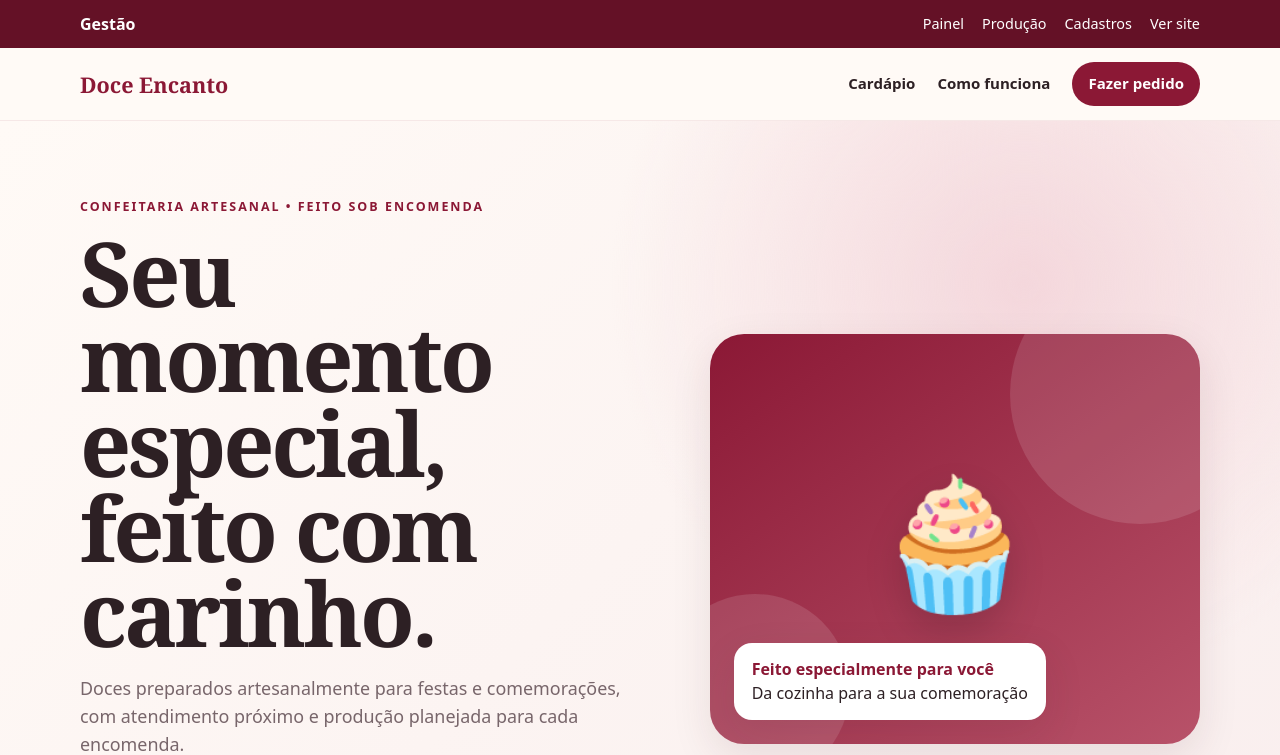
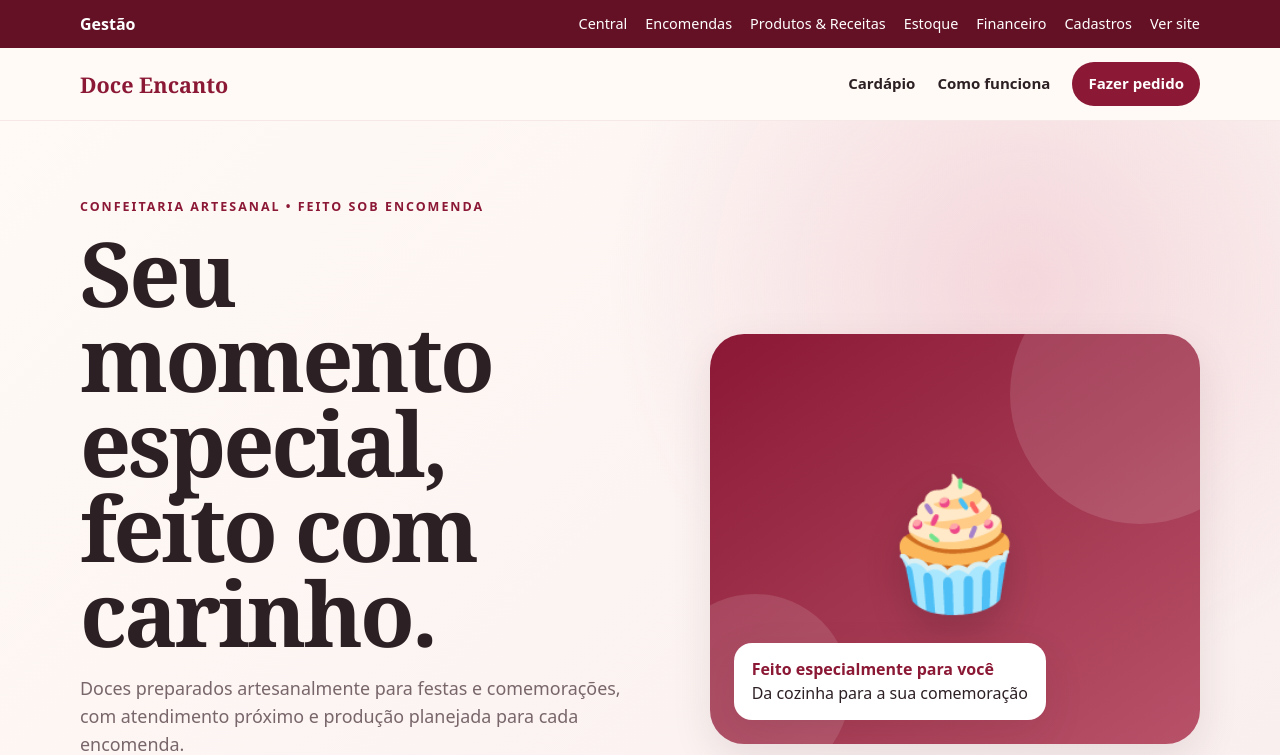
Before and after one commit to marcospaulosteles-pixel/Confeiteria_Faculadade, a Django app: page / in a window 1280 px wide. Shown: the top 755 px of the page. Run offline with Django 5.2, Linux system fonts and the light colour scheme; the visitor is signed in with stand-in values (Sample User, id 1); data that the repository does not hold is empty.

Commit message:
V4 - Central de gestão e automações

```diff
--- a/gestao/admin.py
+++ b/gestao/admin.py
@@ -7,3 +7,7 @@ class ItemInline(admin.TabularInline): model=ItemPedido; extra=0
 @admin.register(Pedido)
 class PedidoAdmin(admin.ModelAdmin): list_display=('id','cliente','data_entrega','status','origem'); list_filter=('status','origem'); inlines=[ItemInline]
 admin.site.register(Ingrediente); admin.site.register(Despesa)
+from .models import Compra
+@admin.register(Compra)
+class CompraAdmin(admin.ModelAdmin):
+    list_display=('ingrediente','quantidade','valor_total','data')
--- a/gestao/forms.py
+++ b/gestao/forms.py
@@ -11,3 +11,32 @@ class PedidoForm(forms.ModelForm):
         data=self.cleaned_data['data_entrega']; dias=settings.ANTECEDENCIA_MINIMA_DIAS
         if data < date.today()+timedelta(days=dias): raise forms.ValidationError(f'Trabalhamos com encomendas feitas com {dias} dias de antecedência. Escolha uma data a partir de {(date.today()+timedelta(days=dias)).strftime("%d/%m/%Y")}.')
         return data
+
+from decimal import Decimal
+from .models import Ingrediente, Produto, Receita, Compra, Despesa, ItemPedido
+
+class IngredienteForm(forms.ModelForm):
+    class Meta:
+        model=Ingrediente; fields=['nome','unidade','quantidade','estoque_minimo','validade','custo_unitario']
+        labels={'nome':'Ingrediente','unidade':'Como você controla','quantidade':'Quantidade atual no estoque','estoque_minimo':'Avise-me quando chegar a','validade':'Validade (opcional)','custo_unitario':'Custo por unidade de medida'}
+        widgets={'validade':forms.DateInput(attrs={'type':'date'}), 'custo_unitario':forms.NumberInput(attrs={'step':'0.0001'})}
+
+class CompraForm(forms.ModelForm):
+    class Meta:
+        model=Compra; fields=['ingrediente','quantidade','valor_total']
+        labels={'ingrediente':'O que você comprou?','quantidade':'Quanto entrou no estoque?','valor_total':'Quanto pagou no total?'}
+        widgets={'quantidade':forms.NumberInput(attrs={'step':'0.01','min':'0.01'}),'valor_total':forms.NumberInput(attrs={'step':'0.01','min':'0.01'})}
+
+class ProdutoRapidoForm(forms.ModelForm):
+    rendimento=forms.IntegerField(min_value=1, initial=100, label='Rendimento de referência (unidades)', help_text='Ex.: esta receita rende 100 brigadeiros.')
+    class Meta:
+        model=Produto; fields=['nome','descricao','preco','imagem_url','ativo']
+        labels={'nome':'Nome do doce','descricao':'Descrição para o cliente','preco':'Preço de venda (R$)','imagem_url':'Foto do produto (URL)','ativo':'Mostrar no cardápio'}
+
+class ReceitaLinhaForm(forms.Form):
+    ingrediente=forms.ModelChoiceField(queryset=Ingrediente.objects.all().order_by('nome'), label='Ingrediente')
+    quantidade=forms.DecimalField(min_value=Decimal('0.0001'), max_digits=10, decimal_places=2, label='Quantidade na receita')
+
+class DespesaForm(forms.ModelForm):
+    class Meta:
+        model=Despesa; fields=['descricao','valor','data']; labels={'descricao':'O que foi pago?','valor':'Valor (R$)','data':'Data'}; widgets={'data':forms.DateInput(attrs={'type':'date'})}
--- a/gestao/templates/gestao/base.html
+++ b/gestao/templates/gestao/base.html
@@ -15,7 +15,7 @@ main{min-height:70vh}.hero{padding:72px 0 52px;background:radial-gradient(circle
 @media(max-width:800px){.nav-links a:not(.nav-cta){display:none}.hero{padding-top:44px}.hero-grid{grid-template-columns:1fr}.hero-art{min-height:300px}.products{grid-template-columns:1fr 1fr}.form-grid{grid-template-columns:1fr}.full{grid-column:auto}}@media(max-width:540px){.process,.dashboard-cards{grid-template-columns:1fr}.order-summary{bottom:8px;padding:12px 14px}.order-summary small{display:none}.summary-total b{font-size:1.12rem}.dash-head{align-items:stretch;flex-direction:column}.dash-head .btn{width:100%}.container{width:min(100% - 24px,1120px)}.products{grid-template-columns:1fr}.hero h1{font-size:3rem}.hero-art{min-height:250px}.cake{font-size:6rem}.submit-row{align-items:stretch;flex-direction:column}.submit-row button{width:100%}}
 </style>
 </head><body>
-{% if user.is_staff %}<div class="admin-nav"><div class="container"><strong>Gestão</strong><a href="/painel/">Painel</a><a href="/producao/">Produção</a><a href="/admin/">Cadastros</a><a href="/">Ver site</a></div></div>{% endif %}
+{% if user.is_staff %}<div class="admin-nav"><div class="container"><strong>Gestão</strong><a href="/gestao/">Central</a><a href="/producao/">Encomendas</a><a href="/gestao/produtos/">Produtos & Receitas</a><a href="/gestao/estoque/">Estoque</a><a href="/gestao/financeiro/">Financeiro</a><a href="/admin/">Cadastros</a><a href="/">Ver site</a></div></div>{% endif %}
 <header class="site-header"><div class="container nav"><a class="brand" href="/">Doce Encanto</a><nav class="nav-links"><a href="/#cardapio">Cardápio</a><a href="/#como-funciona">Como funciona</a><a class="nav-cta" href="/#pedido">Fazer pedido</a></nav></div></header>
 {% for m in messages %}<div class="container" style="margin-top:16px"><div class="{% if m.tags == 'error' %}alert{% else %}success{% endif %}">{{m}}</div></div>{% endfor %}
 {% block conteudo %}{% endblock %}
--- /dev/null
+++ b/gestao/templates/gestao/estoque.html
@@ -0,0 +1 @@
+{% extends "gestao/base.html" %}{% block titulo %}Estoque{% endblock %}{% block conteudo %}<h1>Estoque</h1><p class="suave">Você não precisa fazer contas: registre as compras e o sistema soma as quantidades e recalcula o custo médio.</p><p><a class="botao" href="/gestao/compras/nova/">+ Registrar compra</a> <a href="/gestao/estoque/novo/">+ Novo ingrediente</a></p><div class="rolagem"><table><tr><th>Ingrediente</th><th>Tenho</th><th>Custo médio</th><th>Validade</th><th>Situação</th></tr>{% for i in ingredientes %}<tr><td><strong>{{ i.nome }}</strong></td><td>{{ i.quantidade }} {{ i.unidade }}</td><td>R$ {{ i.custo_unitario|floatformat:4 }}/{{ i.unidade }}</td><td>{{ i.validade|date:"d/m/Y"|default:"—" }}</td><td>{% if i.estoque_baixo %}⚠️ Comprar{% else %}✓ OK{% endif %}</td></tr>{% empty %}<tr><td colspan="5">Cadastre seu primeiro ingrediente.</td></tr>{% endfor %}</table></div><div class="aviso"><strong>Como funciona?</strong> Ao registrar uma compra, o estoque aumenta. Quando você marca um pedido como produzido, os ingredientes da receita são baixados automaticamente.</div>{% endblock %}
--- /dev/null
+++ b/gestao/templates/gestao/financeiro.html
@@ -0,0 +1 @@
+{% extends "gestao/base.html" %}{% block conteudo %}<h1>Financeiro simples</h1><p class="suave">Uma visão prática: quanto entrou, quanto os ingredientes custaram, outras despesas e o resultado estimado.</p><div class="numeros"><div>Vendas<b>R$ {{ fin.receita|floatformat:2 }}</b></div><div>Ingredientes<b>R$ {{ fin.custo|floatformat:2 }}</b></div><div>Outras despesas<b>R$ {{ fin.despesas|floatformat:2 }}</b></div><div>Resultado<b>R$ {{ fin.lucro|floatformat:2 }}</b></div></div><div class="aviso">💡 <strong>Resultado estimado</strong> = vendas − custo dos ingredientes − outras despesas cadastradas. Não representa necessariamente lucro contábil.</div><h2>Registrar outra despesa</h2><form method="post" class="cartao">{% csrf_token %}{% for c in form %}<label>{{ c.label }}</label>{{ c }}{{ c.errors }}{% endfor %}<p><button>Salvar despesa</button></p></form><h2>Últimas despesas</h2>{% for d in despesas %}<div class="cartao"><strong>{{ d.descricao }}</strong> · {{ d.data|date:"d/m/Y" }} <span style="float:right">R$ {{ d.valor|floatformat:2 }}</span></div>{% empty %}<p class="suave">Nenhuma despesa registrada.</p>{% endfor %}{% endblock %}
--- /dev/null
+++ b/gestao/templates/gestao/form_simples.html
@@ -0,0 +1 @@
+{% extends "gestao/base.html" %}{% block conteudo %}<h1>{{ titulo }}</h1><p class="suave">{{ subtitulo }}</p>{% if dica %}<div class="aviso">💡 {{ dica }}</div>{% endif %}<form method="post" class="cartao">{% csrf_token %}{{ form.non_field_errors }}{% for campo in form %}<label>{{ campo.label }}</label>{{ campo }}{% if campo.help_text %}<small class="suave">{{ campo.help_text }}</small>{% endif %}{{ campo.errors }}{% endfor %}<p><button>{{ botao }}</button> <a href="javascript:history.back()">Cancelar</a></p></form>{% endblock %}
--- /dev/null
+++ b/gestao/templates/gestao/novo_produto.html
@@ -0,0 +1 @@
+{% extends "gestao/base.html" %}{% block conteudo %}<h1>Novo produto e receita</h1><p class="suave">Informe uma receita de referência. Se ela rende 100 brigadeiros, coloque os ingredientes usados para fazer os 100. O sistema transforma isso em custo por unidade automaticamente.</p><form method="post">{% csrf_token %}<div class="cartao"><h2>1. Produto</h2>{{ form.non_field_errors }}{% for campo in form %}<label>{{ campo.label }}</label>{{ campo }}{% if campo.help_text %}<small class="suave">{{ campo.help_text }}</small>{% endif %}{{ campo.errors }}{% endfor %}</div><div class="cartao"><h2>2. Ingredientes da receita</h2><p class="suave">Use até 6 ingredientes nesta versão. Quantidades devem estar na mesma unidade do estoque.</p>{% for n in "123456" %}<div style="display:grid;grid-template-columns:2fr 1fr;gap:10px;margin:10px 0"><select name="ing_{{ n }}"><option value="">Escolha um ingrediente</option>{% for i in ingredientes %}<option value="{{ i.id }}">{{ i.nome }} ({{ i.unidade }})</option>{% endfor %}</select><input type="number" step="0.01" min="0" name="qtd_{{ n }}" placeholder="Quantidade"></div>{% endfor %}<p><a href="/gestao/estoque/novo/">Ingrediente não está na lista? Cadastre primeiro →</a></p></div><button>Calcular e salvar produto</button></form>{% endblock %}
--- /dev/null
+++ b/gestao/templates/gestao/produtos_gestao.html
@@ -0,0 +1 @@
+{% extends "gestao/base.html" %}{% block conteudo %}<h1>Produtos & Receitas</h1><p class="suave">Cadastre a receita uma vez. Depois o sistema usa os ingredientes para estimar custo, margem, necessidade de compras e baixa de estoque.</p><p><a class="botao" href="/gestao/produtos/novo/">+ Novo produto e receita</a></p>{% for p in produtos %}<div class="cartao"><h2>{{ p.nome }}</h2><div class="numeros"><div>Preço<b>R$ {{ p.preco|floatformat:2 }}</b></div><div>Custo estimado<b>R$ {{ p.custo|floatformat:2 }}</b></div><div>Margem bruta<b>R$ {{ p.margem|floatformat:2 }}</b></div></div><p><strong>Por unidade:</strong> {% for r in p.receitas.all %}{{ r.quantidade|floatformat:2 }} {{ r.ingrediente.unidade }} de {{ r.ingrediente.nome }}{% if not forloop.last %} · {% endif %}{% empty %}<span class="suave">receita ainda não cadastrada</span>{% endfor %}</p></div>{% empty %}<p>Nenhum produto cadastrado.</p>{% endfor %}{% endblock %}
--- a/gestao/urls.py
+++ b/gestao/urls.py
@@ -1,3 +1,8 @@
 from django.urls import path
 from . import views
-urlpatterns=[path('',views.cardapio,name='cardapio'),path('enviado/',views.pedido_enviado,name='pedido_enviado'),path('painel/',views.painel,name='painel'),path('producao/',views.producao,name='producao'),path('bot/webhook/',views.bot_webhook,name='bot_webhook')]
+urlpatterns=[
+ path('',views.cardapio,name='cardapio'),path('enviado/',views.pedido_enviado,name='pedido_enviado'),
+ path('gestao/',views.central,name='central'),path('painel/',views.painel,name='painel'),path('producao/',views.producao,name='producao'),
+ path('gestao/estoque/',views.estoque,name='estoque'),path('gestao/estoque/novo/',views.novo_ingrediente,name='novo_ingrediente'),path('gestao/compras/nova/',views.nova_compra,name='nova_compra'),
+ path('gestao/produtos/',views.produtos_gestao,name='produtos_gestao'),path('gestao/produtos/novo/',views.novo_produto,name='novo_produto'),path('gestao/financeiro/',views.financeiro,name='financeiro'),
+ path('bot/webhook/',views.bot_webhook,name='bot_webhook')]
--- a/gestao/views.py
+++ b/gestao/views.py
@@ -107,3 +107,75 @@ def bot_webhook(request):
                              dias_antecedencia=settings.ANTECEDENCIA_MINIMA_DIAS,
                              link_pedido=request.build_absolute_uri("/"), nome_loja=settings.NOME_LOJA)
     return JsonResponse({"resposta": resposta})
+from decimal import Decimal
+from django.db.models import Sum
+from .forms import IngredienteForm, CompraForm, ProdutoRapidoForm, DespesaForm
+from .models import Compra, Despesa, Receita
+
+@staff_member_required
+def central(request):
+    hoje=date.today()
+    proximos=list(Pedido.objects.filter(data_entrega__gte=hoje,status__in=['novo','confirmado','produzido']).prefetch_related('itens__produto').order_by('data_entrega')[:12])
+    ingredientes=list(Ingrediente.objects.all().order_by('nome'))
+    fin=services.resumo_financeiro(hoje.year,hoje.month)
+    confirmados=list(Pedido.objects.filter(status='confirmado').prefetch_related('itens__produto__receitas__ingrediente'))
+    return render(request,'gestao/central.html',{'hoje':hoje,'proximos':proximos,'novos':Pedido.objects.filter(status='novo').count(),'confirmados':len(confirmados),'baixos':[i for i in ingredientes if i.estoque_baixo()],'vencendo':[i for i in ingredientes if i.vencendo()],'fin':fin,'compras':services.lista_de_compras(confirmados)})
+
+@staff_member_required
+def estoque(request):
+    return render(request,'gestao/estoque.html',{'ingredientes':Ingrediente.objects.all().order_by('nome')})
+
+@staff_member_required
+def novo_ingrediente(request):
+    form=IngredienteForm(request.POST or None)
+    if request.method=='POST' and form.is_valid():
+        form.save(); messages.success(request,'Ingrediente cadastrado. Agora ele já pode ser usado nas receitas.'); return redirect('estoque')
+    return render(request,'gestao/form_simples.html',{'form':form,'titulo':'Novo ingrediente','subtitulo':'Cadastre uma vez e o sistema passa a acompanhar estoque, custo e validade.','botao':'Salvar ingrediente'})
+
+@staff_member_required
+def nova_compra(request):
+    form=CompraForm(request.POST or None)
+    if request.method=='POST' and form.is_valid():
+        with transaction.atomic():
+            compra=form.save()
+            ing=compra.ingrediente; anterior=ing.quantidade; novo=compra.quantidade
+            if anterior+novo > 0:
+                ing.custo_unitario=((anterior*ing.custo_unitario)+compra.valor_total)/(anterior+novo)
+            ing.quantidade=anterior+novo; ing.save(update_fields=['quantidade','custo_unitario'])
+        messages.success(request,f'Compra registrada. Estoque de {ing.nome} atualizado e custo médio recalculado automaticamente.'); return redirect('estoque')
+    custo=None
+    if request.method=='POST' and form.is_bound:
+        try: custo=Decimal(request.POST.get('valor_total','0'))/Decimal(request.POST.get('quantidade','1'))
+        except: pass
+    return render(request,'gestao/form_simples.html',{'form':form,'titulo':'Registrar compra','subtitulo':'Informe somente o ingrediente, a quantidade e o total pago. O sistema atualiza o estoque e calcula o custo médio.','botao':'Registrar entrada','dica':'Exemplo: 10 latas por R$ 69,90 → o sistema calcula R$ 6,99 por lata.'})
+
+@staff_member_required
+def produtos_gestao(request):
+    produtos=Produto.objects.all().prefetch_related('receitas__ingrediente').order_by('nome')
+    return render(request,'gestao/produtos_gestao.html',{'produtos':produtos})
+
+@staff_member_required
+def novo_produto(request):
+    form=ProdutoRapidoForm(request.POST or None)
+    ingredientes=Ingrediente.objects.all().order_by('nome')
+    if request.method=='POST' and form.is_valid():
+        rendimento=form.cleaned_data['rendimento']; linhas=[]
+        for n in range(1,7):
+            iid=request.POST.get(f'ing_{n}'); qtd=request.POST.get(f'qtd_{n}')
+            if iid and qtd:
+                try: linhas.append((Ingrediente.objects.get(pk=iid),Decimal(qtd)))
+                except (Ingrediente.DoesNotExist,ValueError): pass
+        if not linhas:
+            form.add_error(None,'Adicione pelo menos um ingrediente da receita.')
+        else:
+            with transaction.atomic():
+                produto=form.save()
+                for ing,qtd in linhas: Receita.objects.create(produto=produto,ingrediente=ing,quantidade=qtd/Decimal(rendimento))
+            messages.success(request,f'{produto.nome} cadastrado. O custo e a margem agora são calculados automaticamente pela receita.'); return redirect('produtos_gestao')
+    return render(request,'gestao/novo_produto.html',{'form':form,'ingredientes':ingredientes})
+
+@staff_member_required
+def financeiro(request):
+    hoje=date.today(); form=DespesaForm(request.POST or None)
+    if request.method=='POST' and form.is_valid(): form.save(); messages.success(request,'Despesa registrada.'); return redirect('financeiro')
+    return render(request,'gestao/financeiro.html',{'fin':services.resumo_financeiro(hoje.year,hoje.month),'form':form,'despesas':Despesa.objects.order_by('-data')[:15]})
```
Also changed, not shown: gestao/models.py (+8 -0 lines), gestao/templates/gestao/central.html (added, +9 -0 lines), README_VISUAL_V4.md (added), gestao/migrations/0003_compra.py (added).
